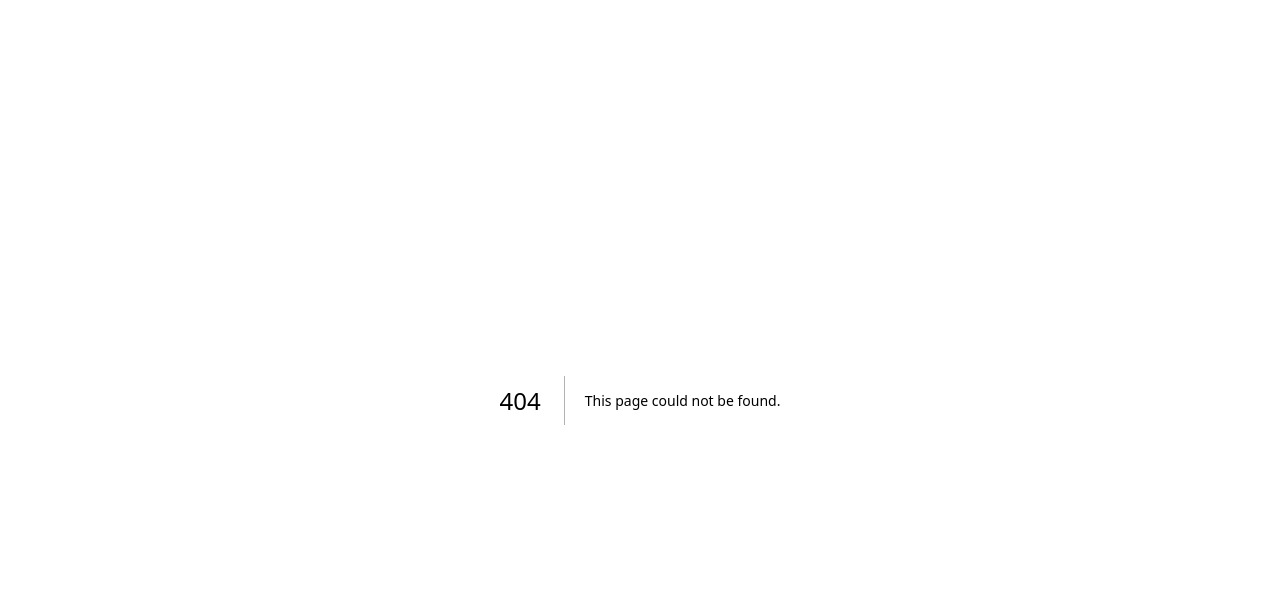
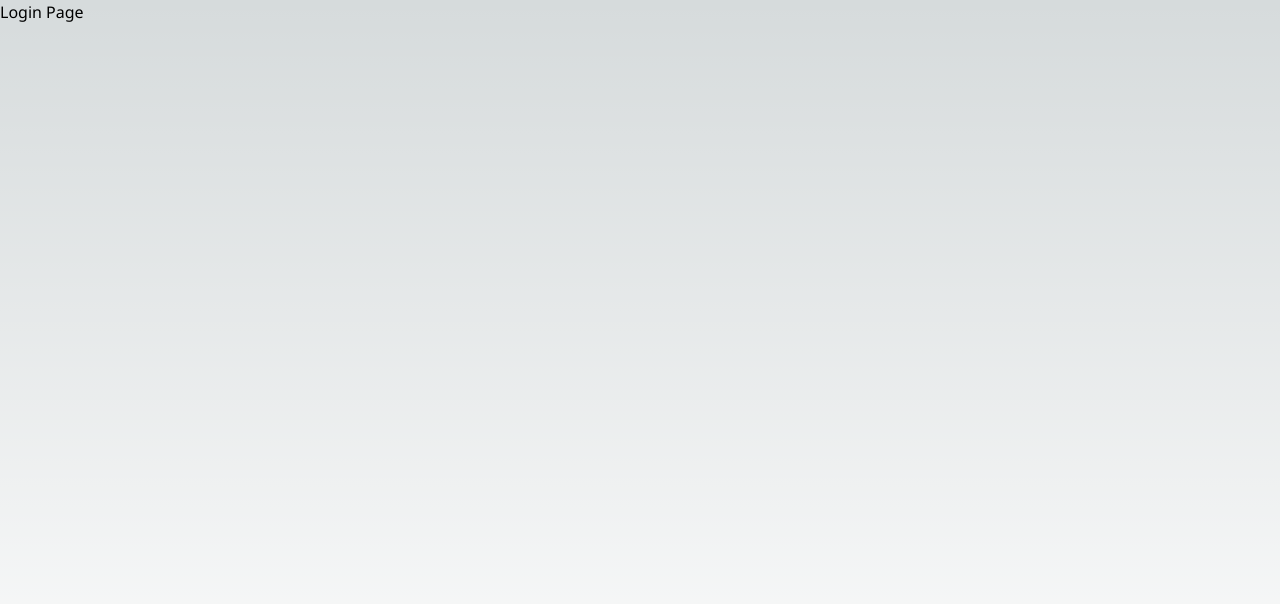
Before and after one commit to AnoyRC/valerium_main, a Next.js app: page /login in a window 1280 px wide. Before the commit this address had no page. Shown: the top 604 px of the page. Built offline with nearby package versions, Linux system fonts and the light colour scheme; a web font is replaced by a local one.

Commit message:
Add onBoard folder

```diff
--- /dev/null
+++ b/app/(onBoard)/layout.js
@@ -0,0 +1,10 @@
+export const metadata = {
+  title: "Valerium | OnBoard",
+  description: "Valerium - ZK-based Smart Contract Wallet | OnBoard Page",
+};
+
+const LoginLayout = ({ children }) => {
+  return <main className="h-screen w-screen">{children}</main>;
+};
+
+export default LoginLayout;
--- /dev/null
+++ b/app/(onBoard)/login/page.js
@@ -0,0 +1,9 @@
+const LoginPage = () => {
+  return (
+    <div>
+      <h1>Login Page</h1>
+    </div>
+  );
+};
+
+export default LoginPage;
--- /dev/null
+++ b/app/(onBoard)/signUp/page.js
@@ -0,0 +1,9 @@
+const SignUpPage = () => {
+  return (
+    <div>
+      <h1>Login Page</h1>
+    </div>
+  );
+};
+
+export default SignUpPage;
--- a/app/page.js
+++ b/app/page.js
@@ -1,3 +1,5 @@
-export default function Home() {
-  return <main className="">Hi</main>;
-}
+const Home = () => {
+  return <main className="">Landing Page</main>;
+};
+
+export default Home;
```
